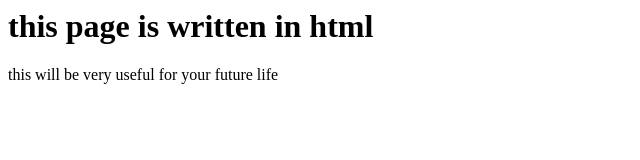
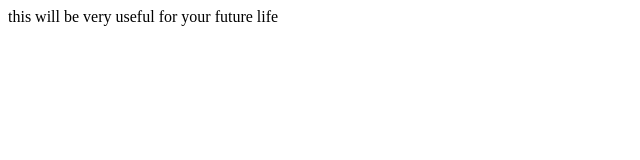
Before and after one commit to malnazeer177bca048/web-application-using-react-js-, a plain HTML site: page index.html in a window 1280 px wide. Shown: the whole page, without its empty margins (0-640 px from the left). Drawn offline with Linux system fonts and the light colour scheme.

Commit message:
H1 is deleted

```diff
--- a/index.html
+++ b/index.html
@@ -3,7 +3,6 @@
         <title>new project using html</title>
     </head>
     <body>
-        <h1>this page is written in html </h1>
         <p>
             this will be very useful for your future life
         </p>
```
